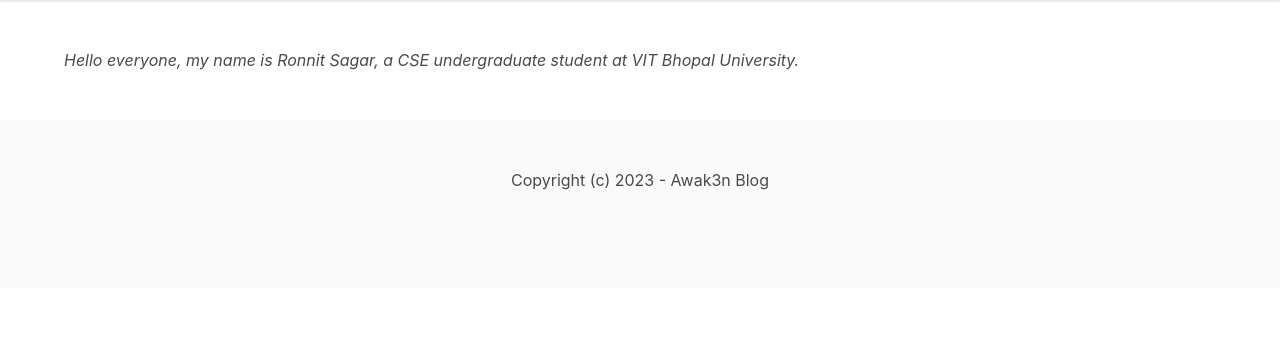
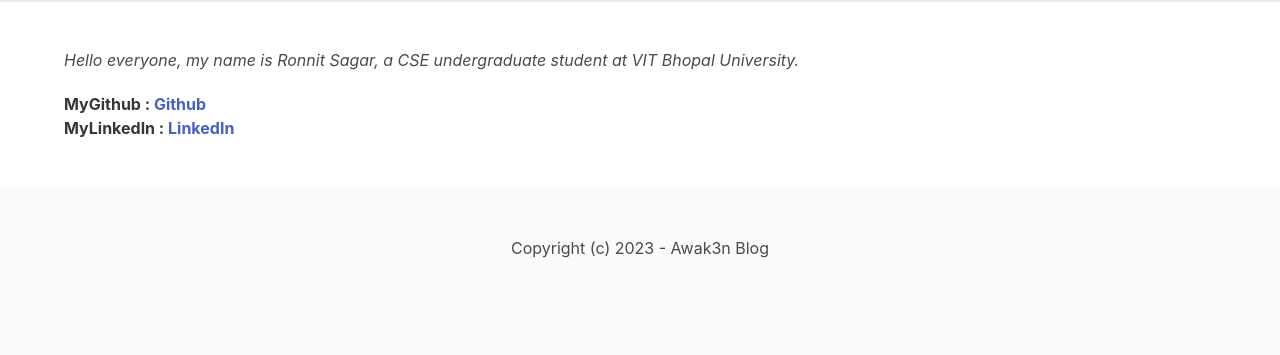
Before and after one commit to Ronnit44/Awak3nBlog, a Django app: page /about/ in a window 1280 px wide. Shown: the part 96-451 px from the top of the page. Run offline with Django 4.2, Linux system fonts and the light colour scheme; parts of the project's set-up code (start-up, migrations or seed data) failed here and were passed over.

Commit message:
Update about.html

```diff
--- a/core/templates/core/about.html
+++ b/core/templates/core/about.html
@@ -2,4 +2,12 @@
 {% block title %}About | {% endblock %}
 {% block content %}
      <em>Hello everyone, my name is Ronnit Sagar, a CSE undergraduate student at VIT Bhopal University.</em>
+     <p style="margin-top:20px"><strong> MyGithub :
+          <a href="https://github.com/Ronnit44"> Github</a>
+     </strong>
+     </p>
+     <p><strong> MyLinkedIn :
+          <a href="https://www.linkedin.com/in/ronnit-s-688941251/"> LinkedIn</a>
+     </strong>
+     </p>
 {% endblock %}
```
